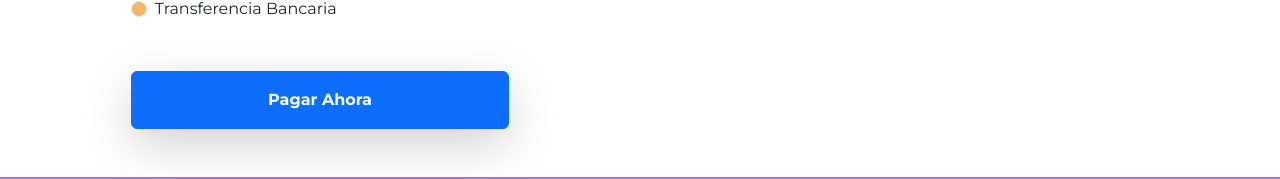
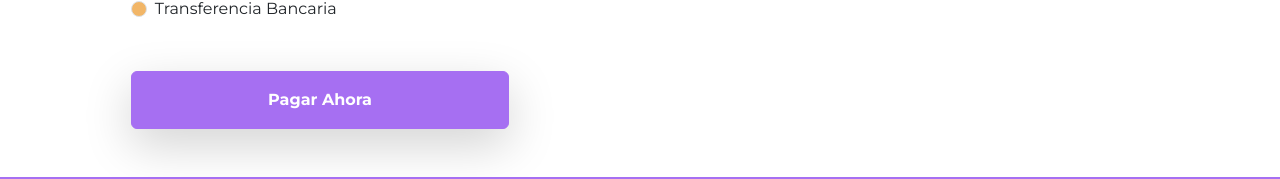
Before and after one commit to carolinalunasfarah/marketplace-frontend-react-user, a React (Vite) app: page /checkout in a window 1280 px wide. Shown: the part 1330-1509 px from the top of the page. Built offline with nearby package versions, Linux system fonts and the light colour scheme.

Commit message:
Update button styles; btn-primary + btn-secondary

```diff
--- a/src/App.css
+++ b/src/App.css
@@ -180,6 +180,14 @@ header h1 {
 .bg-secondary {
     background-color: var(--color-orange) !important;
 }
+.btn-primary {
+    background-color: var(--color-purple) !important;
+    border-color: var(--color-purple) !important;
+}
+.btn-secondary {
+    background-color: var(--color-orange) !important;
+    border-color: var(--color-orange) !important;
+}
 .text-primary {
     color: var(--color-purple) !important;
 }
```
